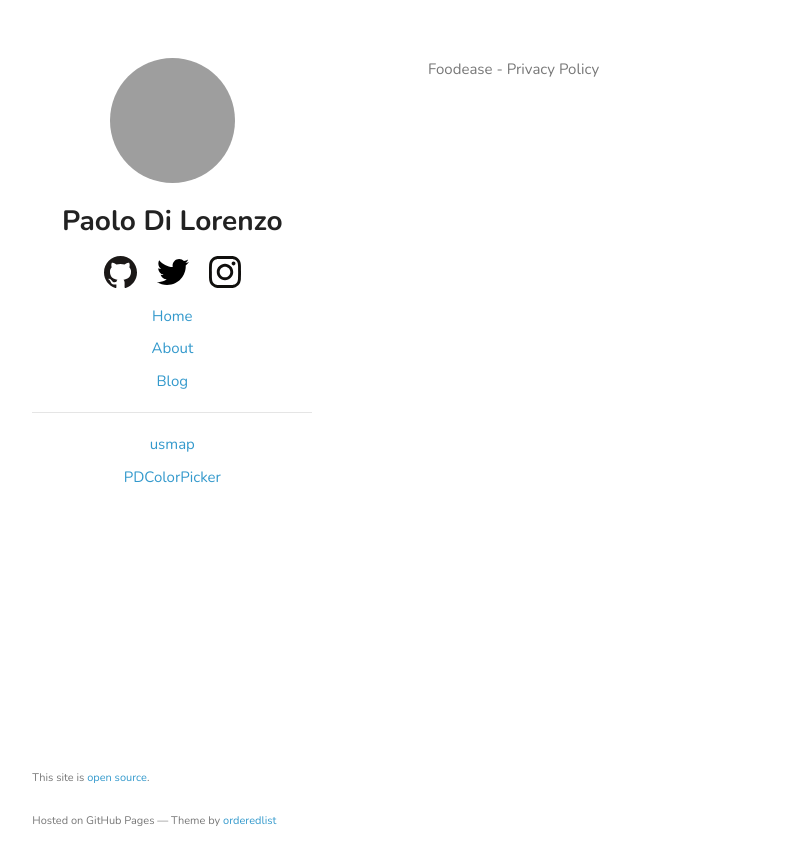
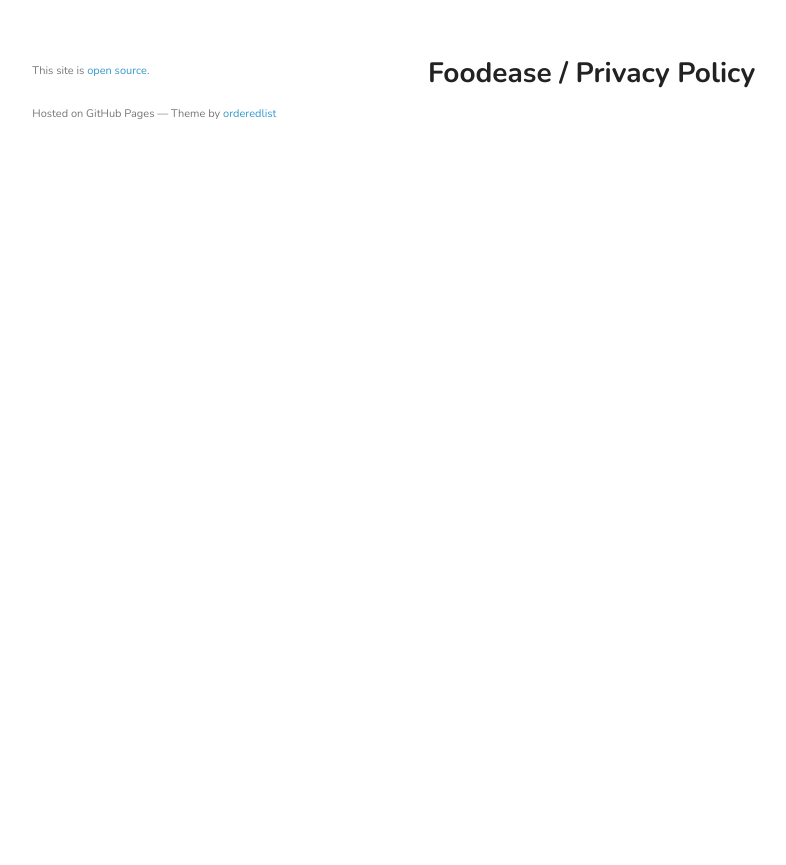
Before and after one commit to pdil/website-Jekyll, a Jekyll site: the page built from apps/foodease/privacy/index.html, in a window 1280 px wide. Shown: the top 865 px of the page, without its empty margins (113-899 px from the left). Built offline with Jekyll 4.4.1, drawn with Linux system fonts in a browser that asks for light colours; grey boxes are pictures that could not be loaded.

Commit message:
Remove navigation sidebar from app pages

```diff
--- /dev/null
+++ b/_layouts/default_no_nav.html
@@ -0,0 +1,39 @@
+---
+# empty front matter
+---
+
+<!doctype html>
+<html>
+  <head>
+    <meta charset="utf-8">
+    <meta http-equiv="X-UA-Compatible" content="chrome=1">
+    <title>{{ page.title }}</title>
+
+    <link rel="stylesheet" href="{{site.url}}/stylesheets/styles.css">
+    <link rel="stylesheet" href="{{site.url}}/stylesheets/github-light.css">
+    <link rel="stylesheet" href="{{site.url}}/stylesheets/monokai.css">
+
+    <link href="https://micro.blog/p" rel="me" />
+
+    <link rel="shortcut icon" href="{{site.url}}/favicon.ico" type="image/x-icon"/ >
+
+    <meta name="viewport" content="width=device-width, initial-scale=1, user-scalable=no">
+    <!--[if lt IE 9]>
+    <script src="//html5shiv.googlecode.com/svn/trunk/html5.js"></script>
+    <![endif]-->
+  </head>
+  <body>
+    <div class="wrapper">
+      <section>
+        {{ content }}
+      </section>
+
+      <p><small>This site is <a href="https://github.com/pdil/website-generator">open source</a>.</small></p>
+      <p><small>Hosted on GitHub Pages &mdash; Theme by <a href="https://github.com/orderedlist">orderedlist</a></small></p>
+
+      {% include google_analytics.html %}
+      {% include itunes_affiliate_links.html %}
+    </div>
+
+  </body>
+</html>
--- a/apps/foodease/index.html
+++ b/apps/foodease/index.html
@@ -1,8 +1,9 @@
 ---
-layout: page
+layout: default_no_nav
 title: FoodEase
-header: FoodEase
 ---
+
+<h1>FoodEase</h1>
 
 Use FoodEase to find your next meal!
 
--- a/apps/foodease/privacy/index.html
+++ b/apps/foodease/privacy/index.html
@@ -1,6 +1,6 @@
 ---
-layout: default
+layout: default_no_nav
 title: Foodease - Privacy
 ---
 
-Foodease - Privacy Policy
+<h1>Foodease / Privacy Policy</h1>
```
